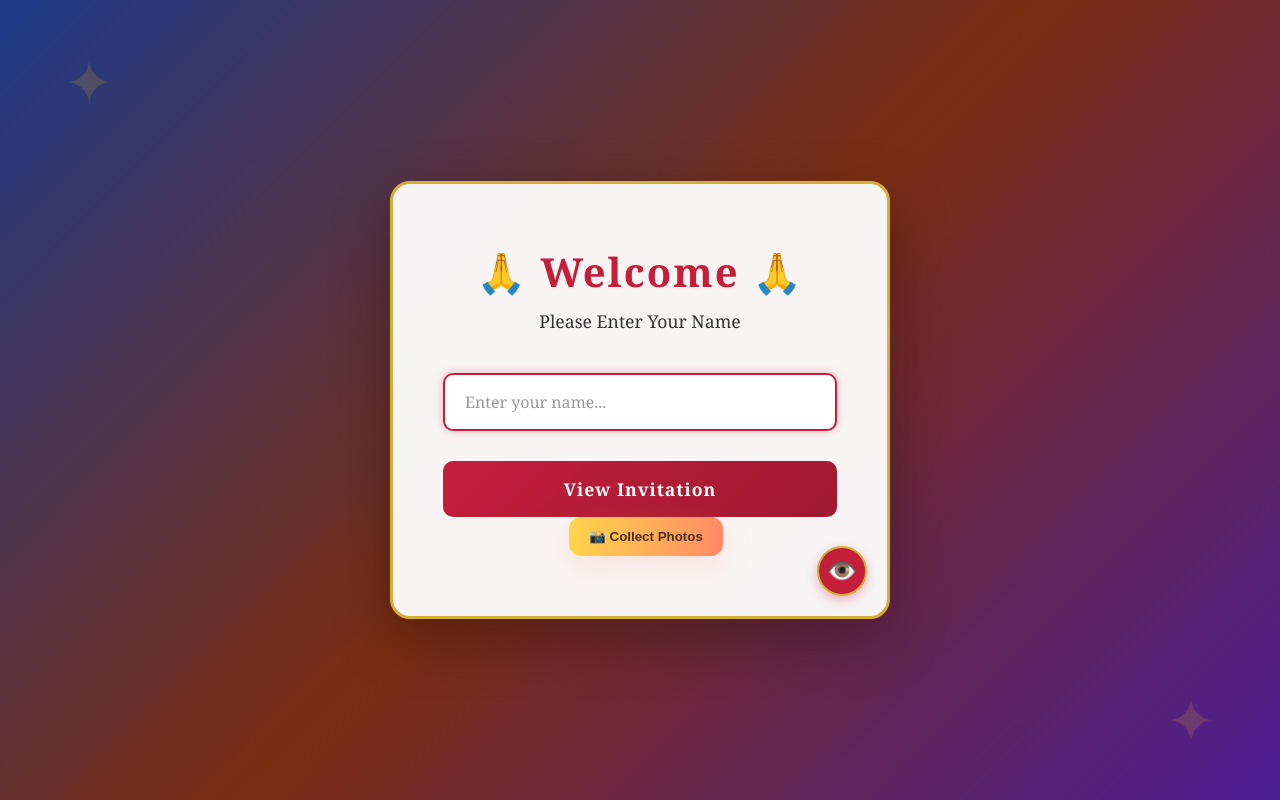
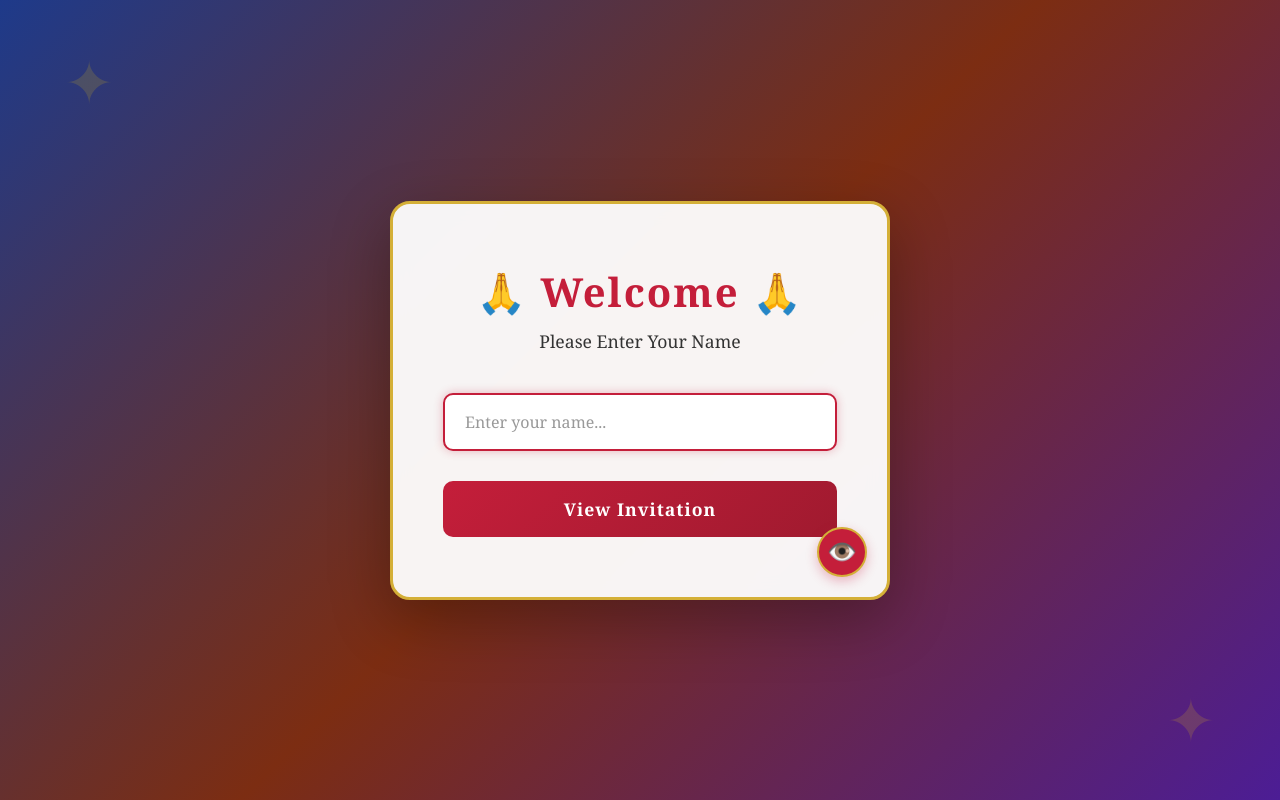
Before and after one commit to prathmesh119/Invitation, a React (Create React App) app: page / in a window 1280 px wide. Built offline with nearby package versions, Linux system fonts and the light colour scheme; no server answers; the database is empty.

Commit message:
Remove Collect Photos button from WelcomeCard

```diff
--- a/src/App.js
+++ b/src/App.js
@@ -250,7 +250,6 @@ function App() {
           setGuestName={setGuestName}
           onSubmit={handleSubmit}
           onAdminClick={() => setShowAdmin(true)}
-          onPhotoClick={() => setShowPhotoModal(true)}
         />
       ) : !envelopeOpened ? (
         // Envelope Page
--- a/src/components/WelcomeCard.js
+++ b/src/components/WelcomeCard.js
@@ -4,8 +4,7 @@ const WelcomeCard = ({
   guestName,
   setGuestName,
   onSubmit,
-  onAdminClick,
-  onPhotoClick
+  onAdminClick
 }) => {
   const handleFormSubmit = (e) => {
     e.preventDefault();
@@ -39,12 +38,6 @@ const WelcomeCard = ({
         >
           👁️
         </button>
-        <button
-          className="collect-photos-btn"
-          onClick={onPhotoClick}
-        >
-          📸 Collect Photos
-        </button>
       </div>
     </div>
   );
```
